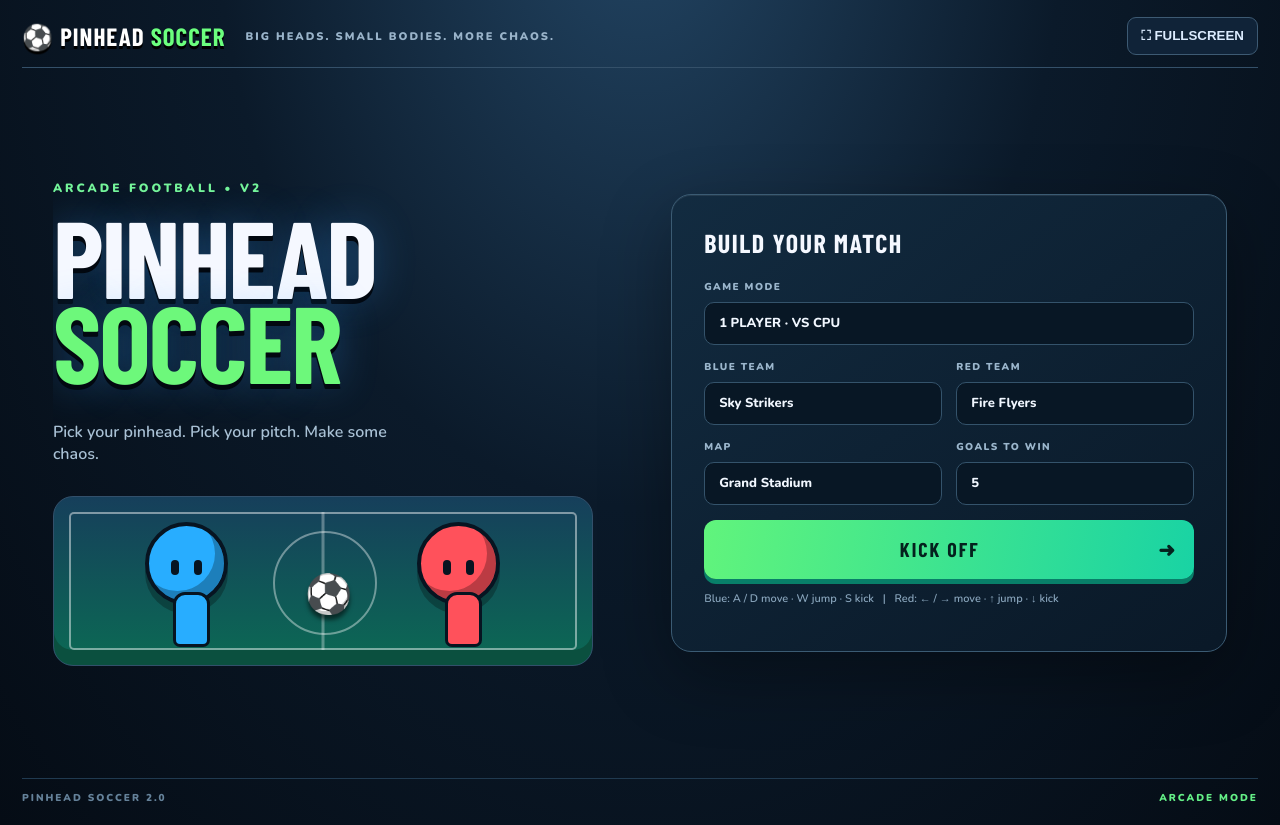
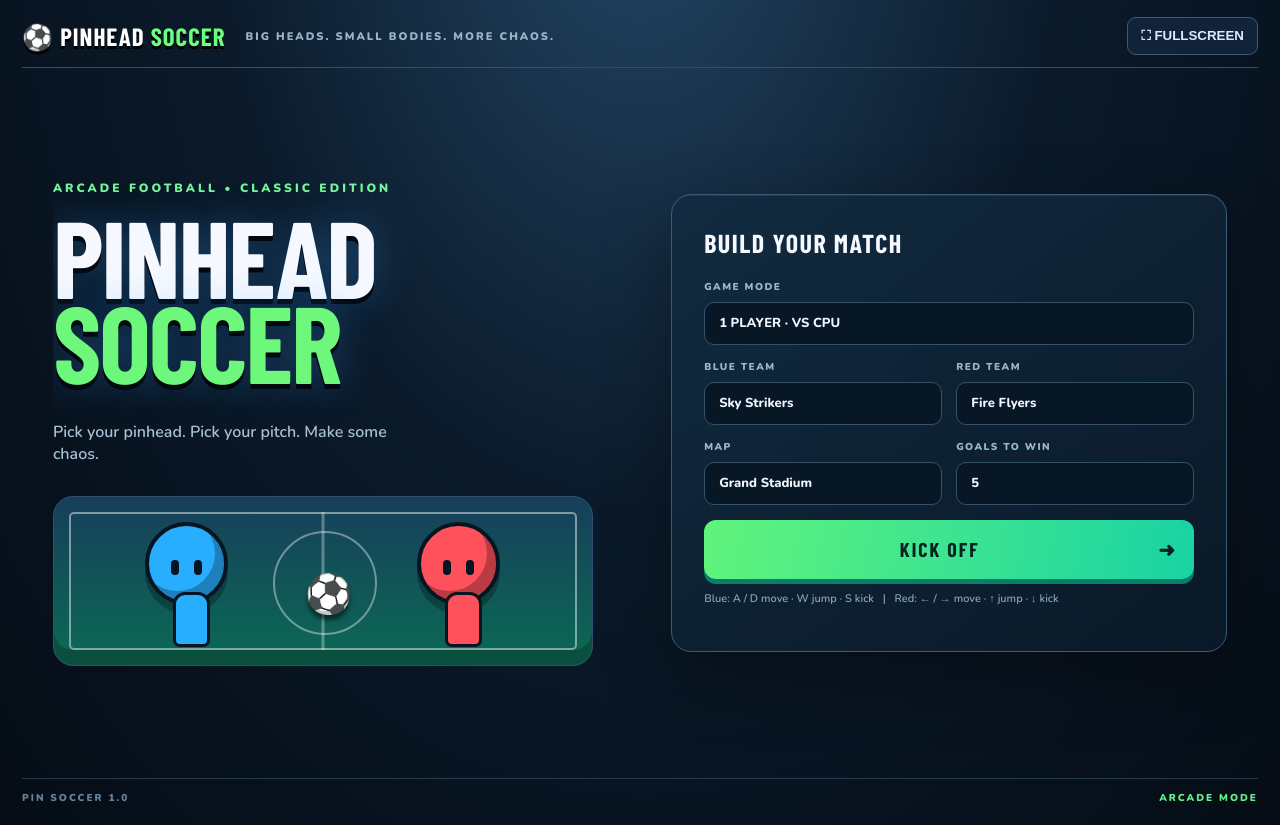
Before and after one commit to okone8563-prog/pin-soccer, a plain HTML site: page v2/index.html in a window 1280 px wide. Drawn offline with nearby package versions, Linux system fonts and the light colour scheme; a web font is replaced by a local one.

Commit message:
Rename to Pin Soccer 1 and polish gameplay

```diff
--- a/v2/index.html
+++ b/v2/index.html
@@ -1,15 +1,15 @@
 <!doctype html>
-<html lang="en"><head><meta charset="utf-8"><meta name="viewport" content="width=device-width,initial-scale=1,viewport-fit=cover"><meta name="theme-color" content="#071421"><title>Pinhead Soccer 2</title><link rel="stylesheet" href="styles.css"></head>
+<html lang="en"><head><meta charset="utf-8"><meta name="viewport" content="width=device-width,initial-scale=1,viewport-fit=cover"><meta name="theme-color" content="#071421"><title>Pin Soccer 1</title><link rel="stylesheet" href="styles.css"></head>
 <body>
 <div class="app">
 <header class="top"><a class="brand" href="../">⚽ PINHEAD <b>SOCCER</b></a><span class="tag">BIG HEADS. SMALL BODIES. MORE CHAOS.</span><button id="fullscreen" class="ghost">⛶ FULLSCREEN</button></header>
 <main>
 <section id="menu" class="menu">
-<div class="hero"><div class="eyebrow">ARCADE FOOTBALL • V2</div><h1>PINHEAD<br><em>SOCCER</em></h1><p>Pick your pinhead. Pick your pitch. Make some chaos.</p><div class="preview" aria-hidden="true"><div class="previewplayer blue"><i></i><b></b></div><div class="previewball">⚽</div><div class="previewplayer red"><i></i><b></b></div></div></div>
+<div class="hero"><div class="eyebrow">ARCADE FOOTBALL • CLASSIC EDITION</div><h1>PINHEAD<br><em>SOCCER</em></h1><p>Pick your pinhead. Pick your pitch. Make some chaos.</p><div class="preview" aria-hidden="true"><div class="previewplayer blue"><i></i><b></b></div><div class="previewball">⚽</div><div class="previewplayer red"><i></i><b></b></div></div></div>
 <div class="setup card"><h2>BUILD YOUR MATCH</h2><label>GAME MODE<select id="mode"><option value="ai">1 PLAYER · VS CPU</option><option value="local">2 PLAYERS · SAME DEVICE</option></select></label><div class="twocol"><label>BLUE TEAM<select id="bluePick"><option value="blue">Sky Strikers</option><option value="green">Jungle Crew</option><option value="purple">Night Ninjas</option><option value="gold">Royal Rush</option><option value="ice">Ice Breakers</option></select></label><label>RED TEAM<select id="redPick"><option value="red">Fire Flyers</option><option value="orange">Hot Shots</option><option value="pink">Bubble Blitz</option><option value="teal">Wave Riders</option><option value="black">Shadow Squad</option></select></label></div><div class="twocol"><label>MAP<select id="mapPick"><option value="stadium">Grand Stadium</option><option value="street">Street Court</option><option value="indoor">Indoor Arena</option><option value="beach">Tropical Beach</option><option value="snow">Snow Field</option><option value="sunset">Sunset City</option><option value="space">Cosmic Pitch</option><option value="jungle">Jungle Bowl</option></select></label><label>GOALS TO WIN<select id="goalPick"><option>3</option><option selected>5</option><option>7</option><option>10</option></select></label></div><button id="play" class="play">KICK OFF <span>➜</span></button><p class="hint">Blue: A / D move · W jump · S kick &nbsp; | &nbsp; Red: ← / → move · ↑ jump · ↓ kick</p></div>
 </section>
 <section id="game" class="game hidden"><div class="hud"><button id="back" class="ghost">← MENU</button><div class="scoreboard"><span id="blueName">SKY STRIKERS</span><strong id="score">0 — 0</strong><span id="redName">FIRE FLYERS</span></div><div class="hudright"><span id="mapLabel">GRAND STADIUM</span><button id="pause" class="ghost">Ⅱ PAUSE</button></div></div>
 <div class="arena" id="arena"><canvas id="field" aria-label="Pinhead Soccer match"></canvas><div id="banner" class="banner">READY?</div><div class="power bluePower"><span>BLUE KICK</span><i><b id="bluePower"></b></i></div><div class="power redPower"><span>RED KICK</span><i><b id="redPower"></b></i></div></div>
 <div class="mobile"><div class="pad"><button data-key="a">◀</button><button data-key="d">▶</button><button data-key="w">⬆</button><button data-key="s" class="kick">KICK</button></div><div class="pad redpad"><button data-key="left">◀</button><button data-key="right">▶</button><button data-key="up">⬆</button><button data-key="down" class="kick">KICK</button></div></div>
 <div class="footnote"><span>⚡ Charge kicks by holding KICK</span><span>Players now collide with each other and the ball</span><span id="status">MATCH READY</span></div></section>
-</main><footer>PINHEAD SOCCER 2.0 <span>ARCADE MODE</span></footer></div><script src="game.js"></script></body></html>
+</main><footer>PIN SOCCER 1.0 <span>ARCADE MODE</span></footer></div><script src="game.js"></script></body></html>
```
